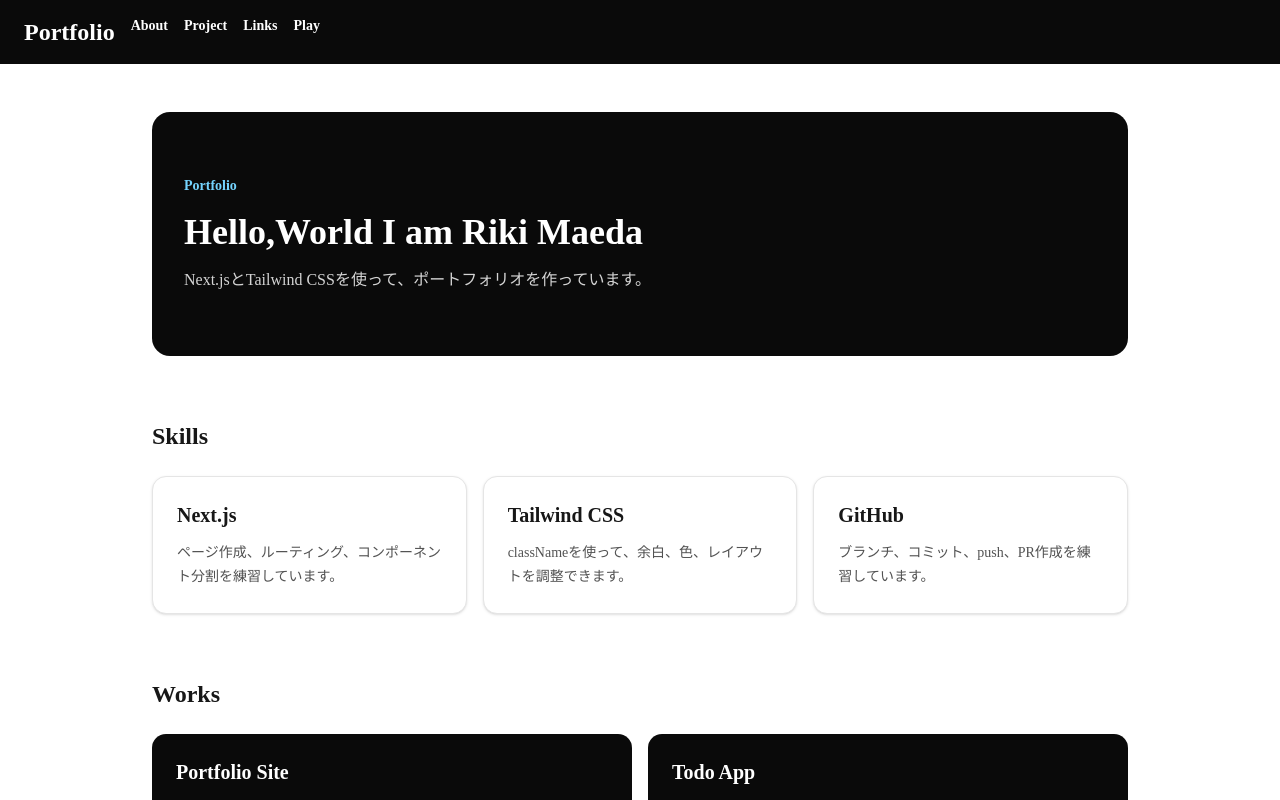
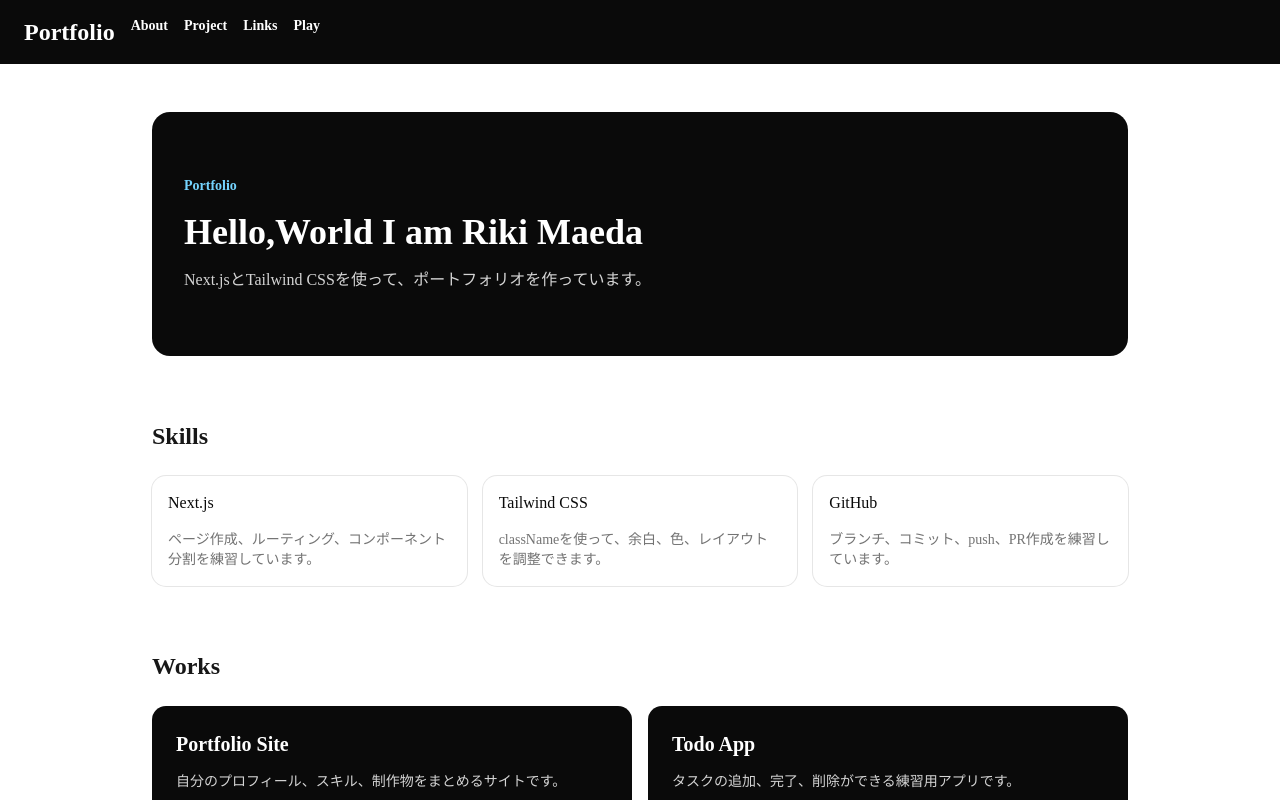
Before and after one commit to Taiyaki0807/taiyaki-portfolio, a Next.js app: page / in a window 1280 px wide. Shown: the top 800 px of the page. Built offline with nearby package versions, Linux system fonts and the light colour scheme.

Commit message:
refactor:SkillCardをshadcn uiに変更

```diff
--- a/src/components/skill-card/skill-card.tsx
+++ b/src/components/skill-card/skill-card.tsx
@@ -1,3 +1,11 @@
+import {
+  Card,
+  CardContent,
+  CardDescription,
+  CardHeader,
+  CardTitle,
+} from "@/components/ui/card";
+
 type SkillCardProps = {
   title: string;
   description: string;
@@ -5,9 +13,13 @@
 
 export const SkillCard = ({ title, description }: SkillCardProps) => {
   return (
-    <div className='rounded-xl border border-neutral-200 bg-white p-6 shadow-sm transition hover:-translate-y-1 hover:shadow-md'>
-      <h3 className='text-xl font-bold text-neutral-900'>{title}</h3>
-      <p className='mt-3 text-sm leading-6 text-neutral-600'>{description}</p>
-    </div>
+    <Card className='transition hover:-translate-y-1 hover:shadow-md'>
+      <CardHeader>
+        <CardTitle>{title}</CardTitle>
+      </CardHeader>
+      <CardContent>
+        <CardDescription>{description}</CardDescription>
+      </CardContent>
+    </Card>
   );
 };
```
